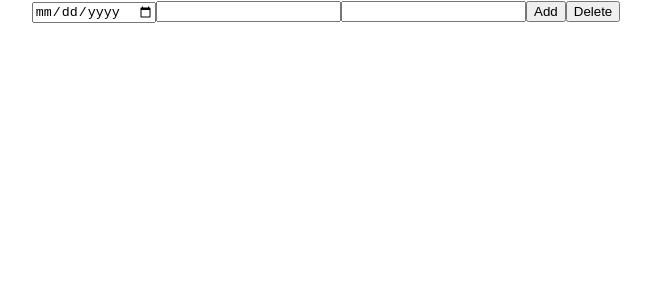
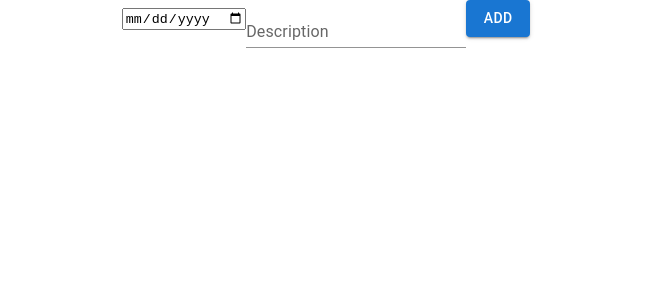
Before and after one commit to timojar/front-end-kurssi, a React (Create React App) app in the folder todolist/: page / in a window 1280 px wide. Shown: the top 300 px of the page, without its empty margins (314-965 px from the left). Built offline with nearby package versions, Linux system fonts and the light colour scheme.

Commit message:
changed texfield and button

```diff
--- a/todolist/src/App.js
+++ b/todolist/src/App.js
@@ -1,5 +1,7 @@
 import React, { useState } from "react";
 import "./App.css";
+import Button from '@mui/material/Button';
+import TextField from '@mui/material/TextField';
 
 function App() {
   const [todo, setTodo] = useState({ desc: "", date: "", priority: "" });
@@ -24,24 +26,10 @@ function App() {
         onChange={inputChanged}
         value={todo.date}
       />
-      <input
-        type="text"
-        name="desc"
-        onChange={inputChanged}
-        value={todo.desc}
-      />
-      <input
-        type="text"
-        name="priority"
-        onChange={inputChanged}
-        value={todo.priority}
-      />
-      <button onClick={addTodo}> Add </button>
-      <button onClick={deleteTodo}>Delete</button>
-      <div
-        className="ag-theme-material"
-        style={{ height: "700px", width: "70%", margin: "auto" }}
-      ></div>
+      <TextField name="description" label="Description" variant="standard" onChange={inputChanged} value={todo.description}/>
+      <Button onClick={addTodo} variant="contained">Add </Button>
+
+
     </div>
   );
 }
```
Also changed, not shown: todolist/package.json (+8 -1 lines).
